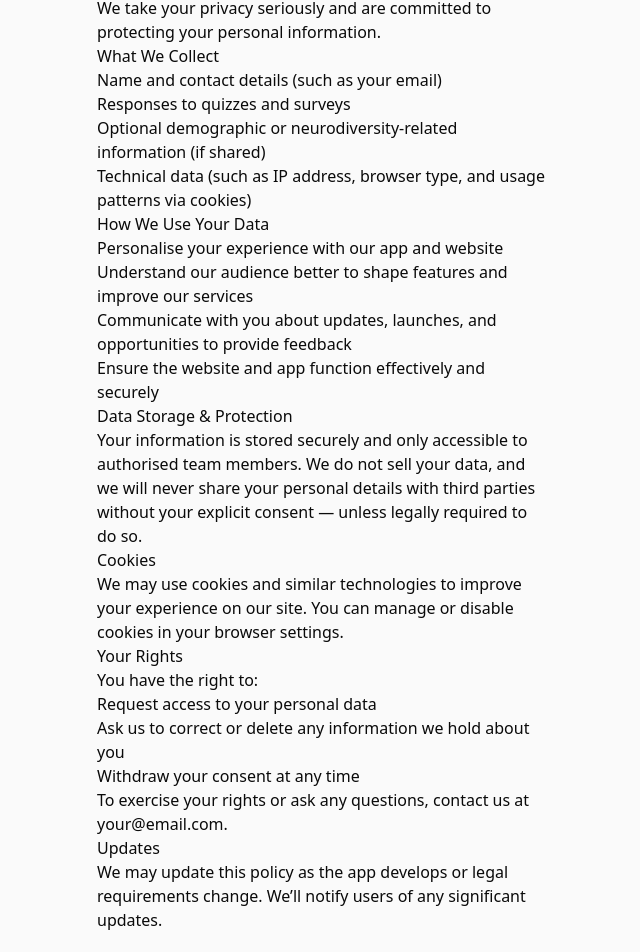
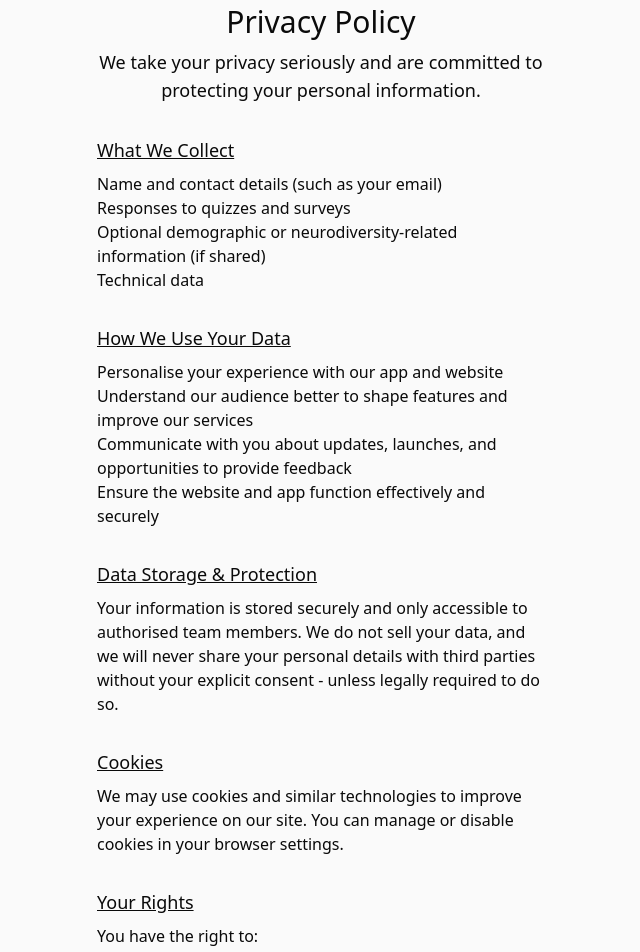
Before and after one commit to FlowStateCalendar/Shift-Website, a Next.js app: page /privacy-policy in a window 1280 px wide. Shown: the part 133-1085 px from the top of the page, without its empty margins (319-959 px from the left). Built offline with nearby package versions, Linux system fonts and the light colour scheme.

Commit message:
Styled the terms and privacy policy

```diff
--- a/app/privacy-policy/page.tsx
+++ b/app/privacy-policy/page.tsx
@@ -7,19 +7,19 @@ export default function PrivacyPolicy() {
       <Header />
       <div className="flex flex-col items-center my-8">
         <div className="max-w-md gap-2">
-          <h1>Privacy Policy</h1>
+          <h1 className="text-bold text-center text-3xl mt-8">Privacy Policy</h1>
 
-          <p>We take your privacy seriously and are committed to protecting your personal information.</p>
+          <p className="mt-2 text-lg text-center">We take your privacy seriously and are committed to protecting your personal information.</p>
 
-          <h2>What We Collect</h2>
+          <h2 className="text-lg underline mt-8 mb-2">What We Collect</h2>
           <ul>
             <li>Name and contact details (such as your email)</li>
             <li>Responses to quizzes and surveys</li>
             <li>Optional demographic or neurodiversity-related information (if shared)</li>
-            <li>Technical data (such as IP address, browser type, and usage patterns via cookies)</li>
+            <li>Technical data</li>
           </ul>
 
-          <h2>How We Use Your Data</h2>
+          <h2 className="text-lg underline mt-8 mb-2">How We Use Your Data</h2>
           <ul>
             <li>Personalise your experience with our app and website</li>
             <li>Understand our audience better to shape features and improve our services</li>
@@ -27,20 +27,20 @@ export default function PrivacyPolicy() {
             <li>Ensure the website and app function effectively and securely</li>
           </ul>
 
-          <h2>Data Storage & Protection</h2>
+          <h2 className="text-lg underline mt-8 mb-2">Data Storage & Protection</h2>
           <p>
             Your information is stored securely and only accessible to authorised team members. We do not sell your data,
-            and we will never share your personal details with third parties without your explicit consent — unless legally
+            and we will never share your personal details with third parties without your explicit consent - unless legally
             required to do so.
           </p>
 
-          <h2>Cookies</h2>
+          <h2 className="text-lg underline mt-8 mb-2">Cookies</h2>
           <p>
             We may use cookies and similar technologies to improve your experience on our site. You can manage or disable
             cookies in your browser settings.
           </p>
 
-          <h2>Your Rights</h2>
+          <h2 className="text-lg underline mt-8 mb-2">Your Rights</h2>
           <p>You have the right to:</p>
           <ul>
             <li>Request access to your personal data</li>
@@ -49,12 +49,12 @@ export default function PrivacyPolicy() {
           </ul>
           <p>
             To exercise your rights or ask any questions, contact us at{" "}
-            <a href="mailto:your@email.com">your@email.com</a>.
+            <a href="mailto:flowstatecalendar@gmail.com">flowstatecalendar@gmail.com</a>.
           </p>
 
-          <h2>Updates</h2>
+          <h2 className="text-lg underline mt-8 mb-2">Updates</h2>
           <p>
-            We may update this policy as the app develops or legal requirements change. We’ll notify users of any
+            We may update this policy as the app develops or legal requirements change. We&apos;ll notify users of any
             significant updates.
           </p>
         </div>
--- a/app/terms/page.tsx
+++ b/app/terms/page.tsx
@@ -7,9 +7,9 @@ export default function PrivacyPolicy() {
       <Header/>
       <div className="flex flex-col items-center h-screen">
         <div className="max-w-md gap-2">
-          <h1>Terms of Service</h1>
+          <h1 className="text-bold text-center text-3xl mt-8">Terms of Service</h1>
 
-          <p>We are developing the app as you read this, make sure to check back here once it&apos;s live.</p>
+          <p className="mt-2 text-lg text-center">We are developing the app as you read this, check back here once it&apos;s live.</p>
         </div>
       </div>
       <Footer/>
```
